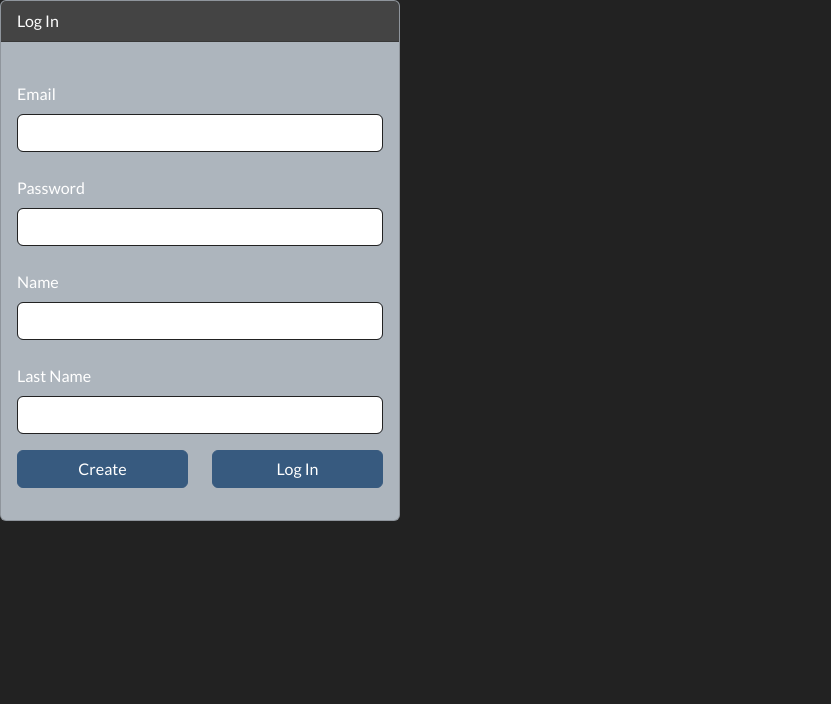
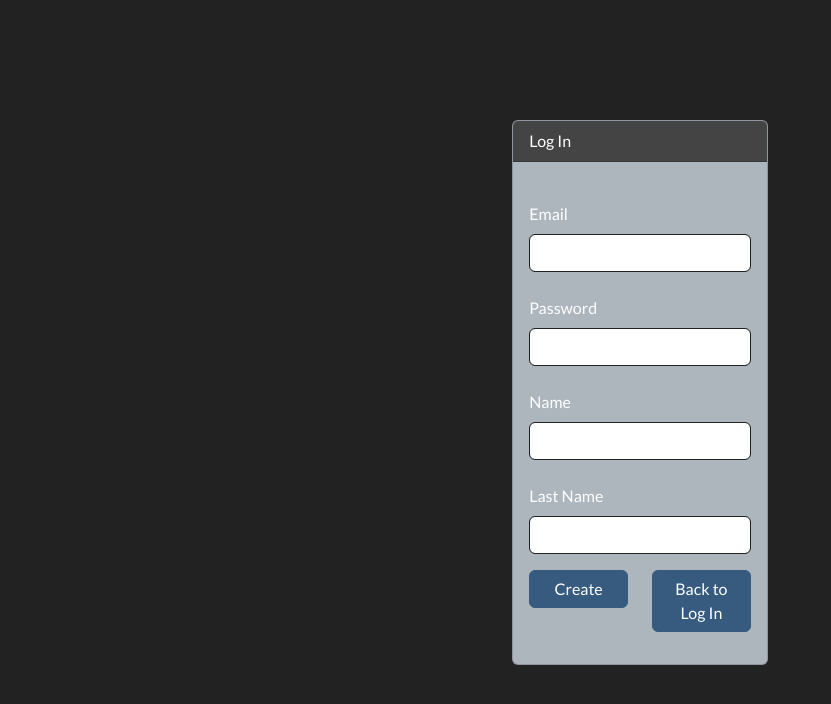
Before and after one commit to patrickw24/movie-app-frontend, a React (Vite) app: page /register in a window 1280 px wide. Shown: the top 704 px of the page, without its empty margins (0-831 px from the left). Built offline with nearby package versions, Linux system fonts and the light colour scheme; no server answers.

Commit message:
fixed register form

```diff
--- a/src/App.jsx
+++ b/src/App.jsx
@@ -37,6 +37,8 @@ function App() {
 
   }
 
+
+
   useEffect(()=>{
 
     token = window.localStorage.getItem('movie-credential')
@@ -50,7 +52,7 @@ function App() {
     {isLogIn ? <Menu/>: ""}
     <Routes>
       <Route path="/" element={<LogIn/>}/>
-      { !isLogIn ? <Route path='/register' element={<Register />} /> : ""  }
+       <Route path='/register' element={<Register />} />
       { isLogIn ? <Route path="/movie" element={<MovieScreen/>}/> : ""  }
       { isLogIn ? <Route path="/actor" element={<ActorScreen/>}/> : ""  }
       { isLogIn ?<Route path="/earnings" element={<Earnings/>}/> : ""  }
--- a/src/Components/AddActorForm.jsx
+++ b/src/Components/AddActorForm.jsx
@@ -23,6 +23,7 @@ export const AddActorForm = () => {
     event.preventDefault();
     const baseUrl = import.meta.env.VITE_BASE_URL;
     const endpoint = "/actor";
+    const token = localStorage.getItem("movie-credential")
 
     const url = `${baseUrl}${endpoint}`;
 
@@ -35,6 +36,7 @@ export const AddActorForm = () => {
     const results = await fetch(url, {
       method: "POST",
       headers: {
+        'Authorization': token,
         "Content-Type": "application/json",
       },
       body: JSON.stringify(tmp),
--- a/src/Components/EarningsList.jsx
+++ b/src/Components/EarningsList.jsx
@@ -57,12 +57,18 @@ export const EarningsList = () => {
 
             }
 
+            setTimeout(() => {
+                window.location = "/earnings";
+              }, 5000);
 
         }
+
 
         useEffect(()=>{
           getEarnings()
         }, [])
+
+
 
   return (
     <>
--- a/src/Components/LogInForm.jsx
+++ b/src/Components/LogInForm.jsx
@@ -61,7 +61,7 @@ export const LogInForm = () => {
 
     return (
         <>
-            <div className='parent'>
+            <div className='logForm'>
                 <div className="card bg-light mb-3" style={{ maxWidth: "400px" }}>
                     <div className="card-header">Log In</div>
                     <div className="card-body">
--- a/src/Components/Menu.jsx
+++ b/src/Components/Menu.jsx
@@ -8,6 +8,9 @@ export const Menu = () => {
         window.location.href="/"
 
     }
+
+
+
 
     return (
         <>
--- a/src/Components/RegisterForm.jsx
+++ b/src/Components/RegisterForm.jsx
@@ -61,7 +61,7 @@ export const RegisterForm = () => {
 
     return (
         <>
-            <div className='parent'>
+            <div className='logForm'>
                 <div className="card bg-light mb-3" style={{ maxWidth: "400px" }}>
                     <div className="card-header">Log In</div>
                     <div className="card-body">
@@ -93,7 +93,7 @@ export const RegisterForm = () => {
                                     <button className='btn btn-primary w-100'>Create</button>
                                 </div>
                                 <div className='col'>
-                                    <button onClick={loginButton} type="button" className='btn btn-primary w-100'>Log In</button>
+                                    <button onClick={loginButton} type="button" className='btn btn-primary w-100'> Back to Log In</button>
                                 </div>
                             </div>
                         </form>
```
